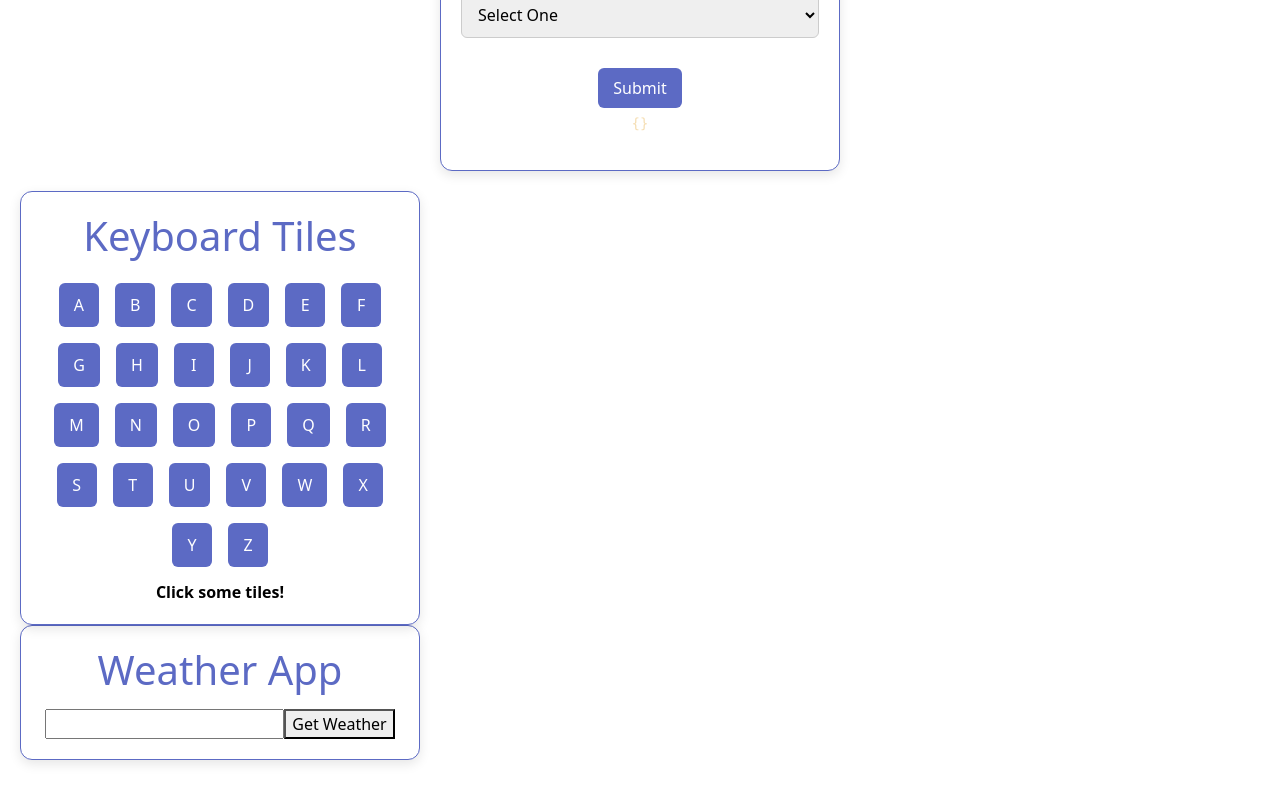
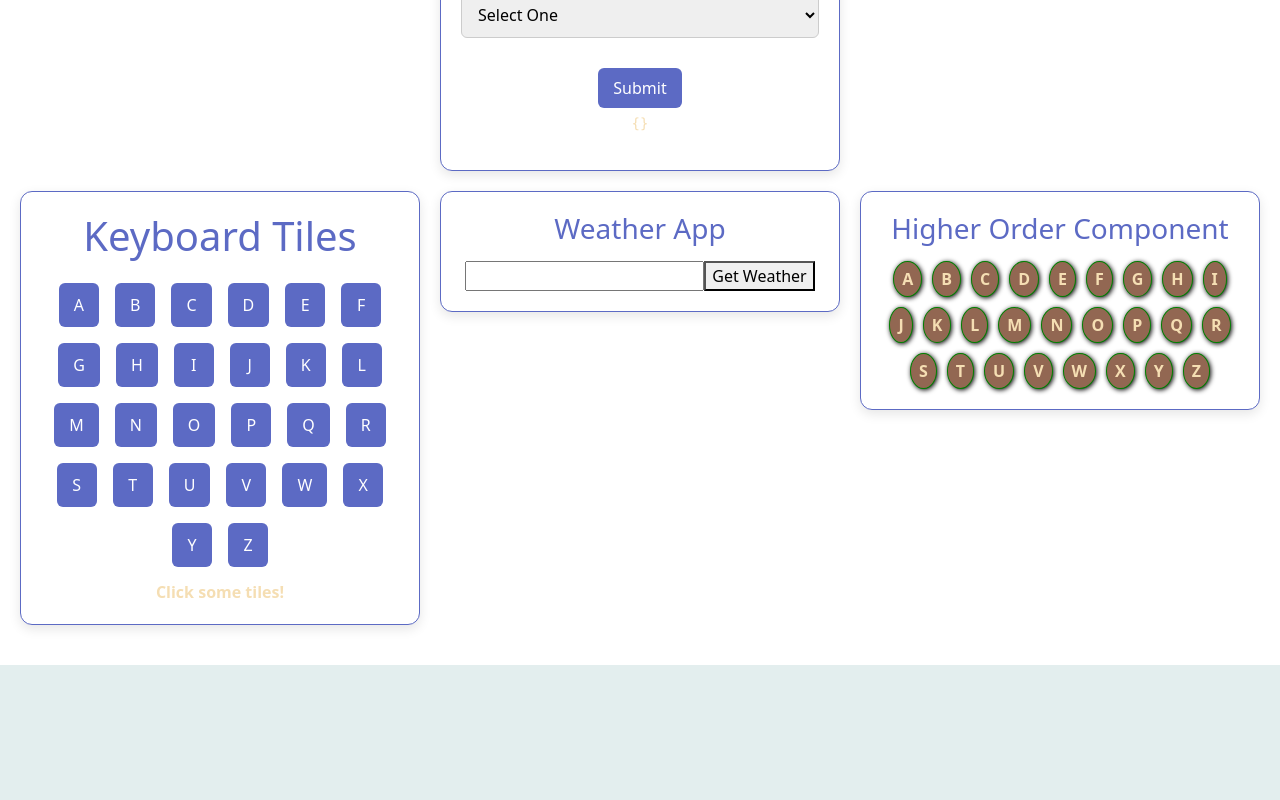
Before and after one commit to BharteshGirmal/React_redux_website, a React (Create React App) app in the folder react-project/: page / in a window 1280 px wide. Shown: the part 1240-2040 px from the top of the page. After the commit the page ends 1905 px from the top, so only its background shows below. Built offline with nearby package versions, Linux system fonts and the light colour scheme.

Commit message:
React JS - Bhartesh

```diff
--- a/react-project/src/Components/Welcome/LandingPage.jsx
+++ b/react-project/src/Components/Welcome/LandingPage.jsx
@@ -82,7 +82,7 @@ const styles = {
     marginTop: "10px",
     fontWeight: "600",
     fontSize: "16px",
-    color:'black',
+    color: "black !important",
   },
 
   landingPage: {
@@ -101,6 +101,23 @@ const styles = {
   welcomeText: {
     fontSize: "1.2rem",
     marginBottom: "30px",
+  },
+
+  letter: {
+    display: "flex",
+    justifyContent: "center",
+    flexWrap: "wrap",
+    gap: "10px",
+  },
+
+  subletter: {
+    padding: "5px 8px",
+    border: "1px solid green",
+    background: "#926752",
+    fontWeight: "bold",
+    borderRadius: "50%",
+    boxShadow: "1px 1px 5px black",
+    cursor: "pointer",
   },
 };
 
@@ -227,6 +244,31 @@ function Tiles({ letter, setOutput }) {
     </button>
   );
 }
+
+function UserList({ list }) {
+  return (
+    <div style={styles.letter}>
+      {list.map((l, index) => (
+        <div
+          style={styles.subletter}
+          key={index}
+          onClick={() => alert(`You clicked ${l}`)}
+        >
+          {l}
+        </div>
+      ))}
+    </div>
+  );
+}
+
+function WithLoader(Component) {
+  return function AnatherFunction({ isLoading, ...props }) {
+    if (isLoading) return <p>Loading ...</p>;
+    return <Component {...props} />;
+  };
+}
+
+const UserListWithLoader = WithLoader(UserList);
 
 export default function LandingPage() {
   const [count, setCount] = useState(0);
@@ -524,6 +566,18 @@ export default function LandingPage() {
 
   const [letter, setLetter] = useState("");
   const [output, setOutput] = useState([]);
+  const [loading, setLoading] = useState(true);
+  const letters = [];
+  for (let i = 65; i <= 90; i++) letters.push(String.fromCharCode(i));
+  useEffect(() => {
+    const timmer = setTimeout(() => {
+      setLoading(false);
+    }, 2000);
+
+    return () => {
+      clearTimeout(timmer);
+    };
+  }, []);
 
   return (
     <>
@@ -584,11 +638,17 @@ export default function LandingPage() {
                   : "Click some tiles!"}
               </div>
             </div>
-          </div>
 
-          <div style={styles.flexcard}>
-            <h1 style={styles.title}>Weather App</h1>
-            <WeatherApp />
+            <div style={styles.flexcard}>
+              <h3 style={styles.title}>Weather App</h3>
+              <WeatherApp />
+            </div>
+
+            <div style={styles.flexcard}>
+              <h3 style={styles.title}>Higher Order Component</h3>
+
+              <UserListWithLoader isLoading={loading} list={letters} />
+            </div>
           </div>
         </div>
       </div>
```
